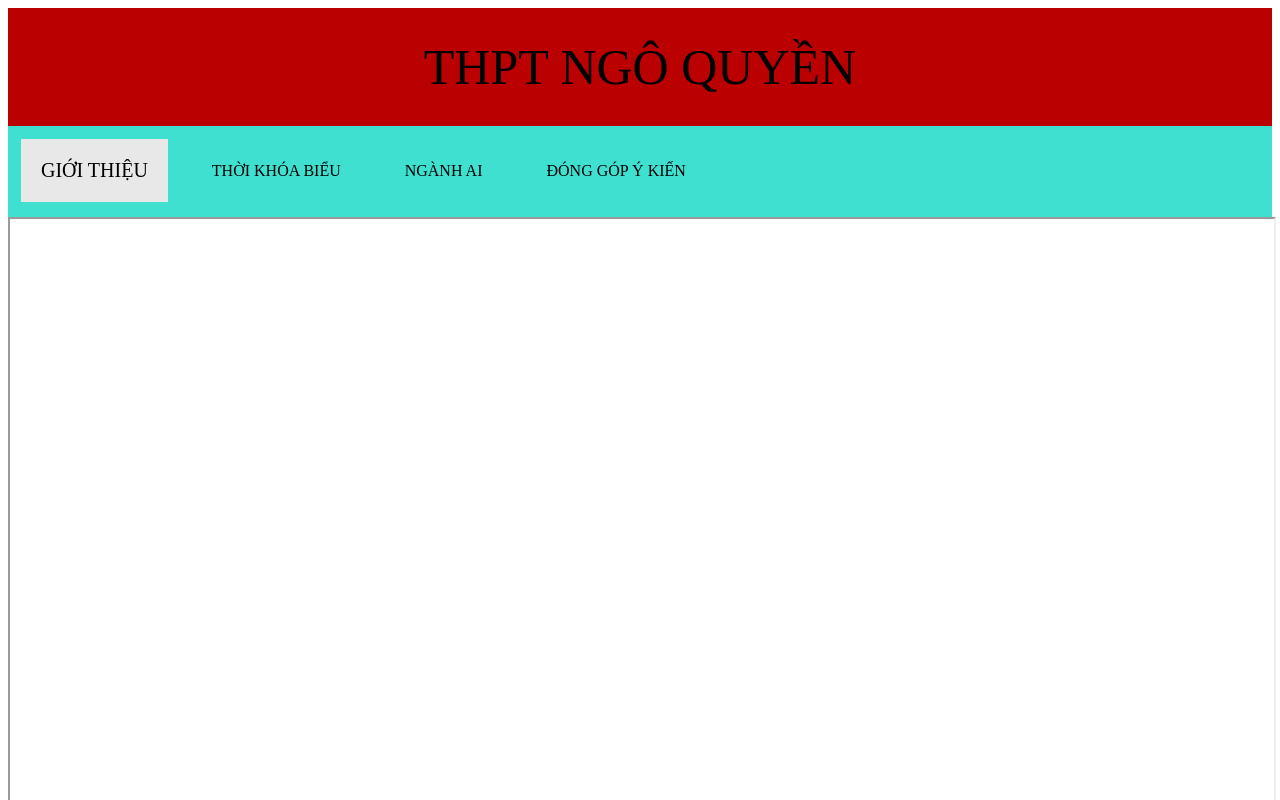
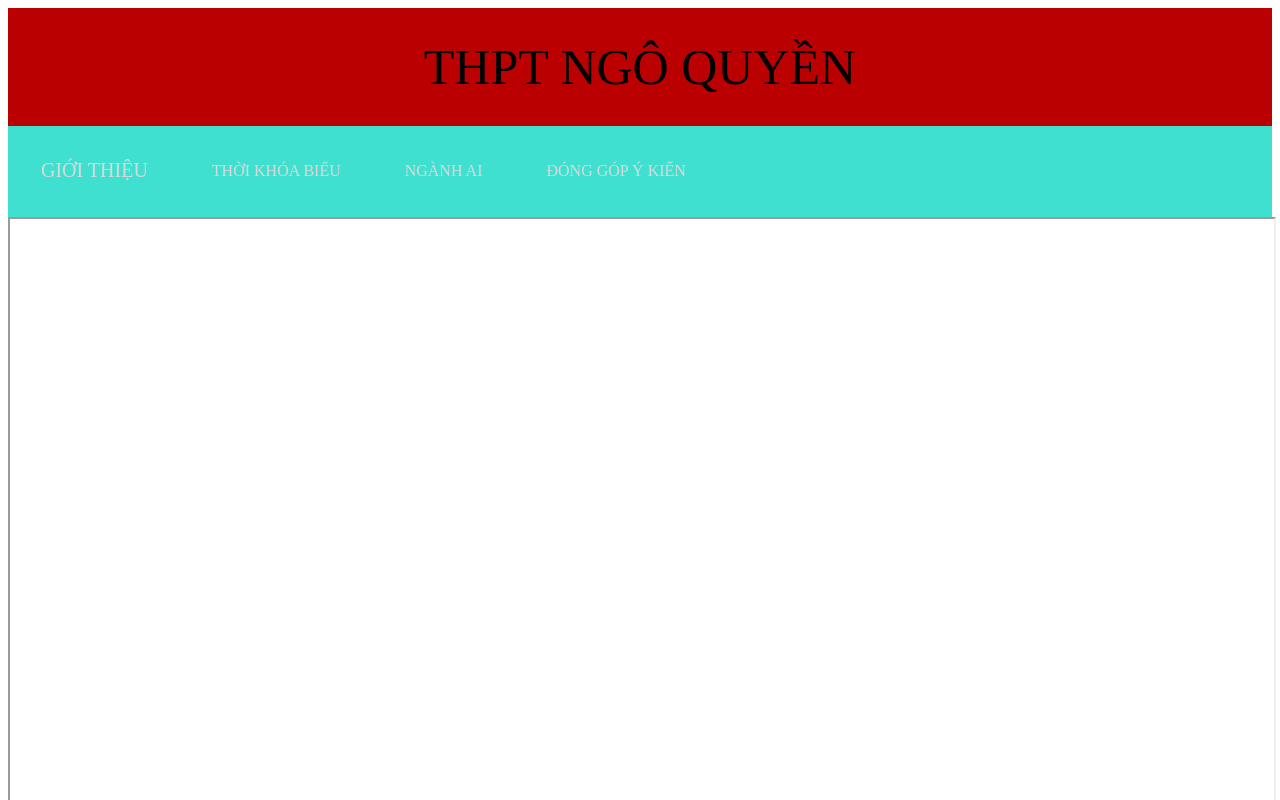
Before and after one commit to nguyendangkhoa2007/Khoa-website, a plain HTML site: page index.html in a window 1280 px wide. In both pictures the pointer is over the element "GIỚI THIỆU". Shown: the top 800 px of the page. Drawn offline with Linux system fonts and the light colour scheme.

Commit message:
Update style.css

```diff
--- a/style.css
+++ b/style.css
@@ -6,12 +6,12 @@
   }
 a{
 background-color: ;
-color:black;
+color:#D9D9D9;
 text-decoration: none;
  }
 
 .box:hover {
-  background-color: #E8E8E8;;
+  background-color:;
   font-size: 20px;
 }
 .noidung{}
```
